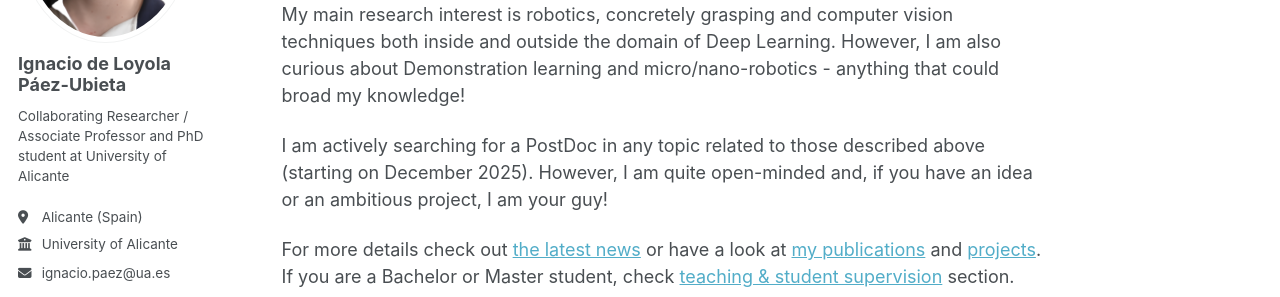
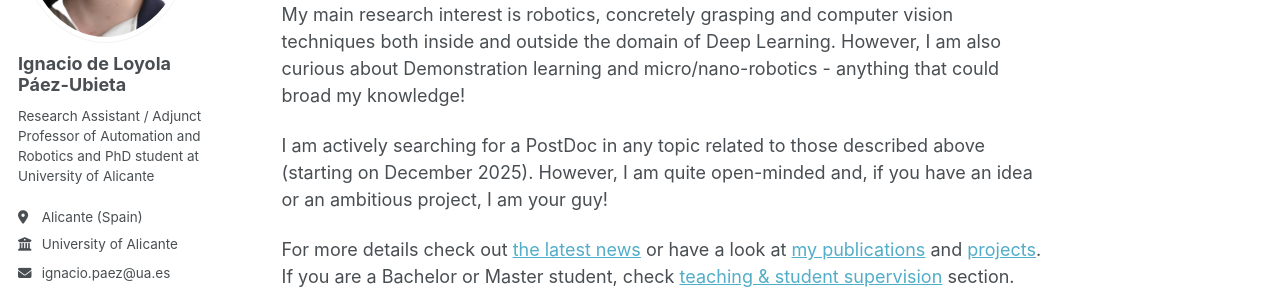
Before and after one commit to ignpaub/ignpaub.github.io, a Jekyll site: the page built from _pages/about.md, in a window 1280 px wide. Shown: the part 279-576 px from the top of the page. Built offline with Jekyll 4.4.1, drawn with Linux system fonts in a browser that asks for light colours; some web fonts are replaced.

Commit message:
Update _config.yml

```diff
--- a/_config.yml
+++ b/_config.yml
@@ -24,7 +24,7 @@ author:
   avatar           : "profile.png"
   name             : "Ignacio de Loyola Páez-Ubieta"
   pronouns         : #"he/him"
-  bio              : "Collaborating Researcher / Associate Professor and PhD student at University of Alicante"
+  bio              : "Research Assistant / Adjunct Professor of Automation and Robotics and PhD student at University of Alicante"
   location         : "Alicante (Spain)"
   employer         : "University of Alicante"
   uri              : # URL
```
